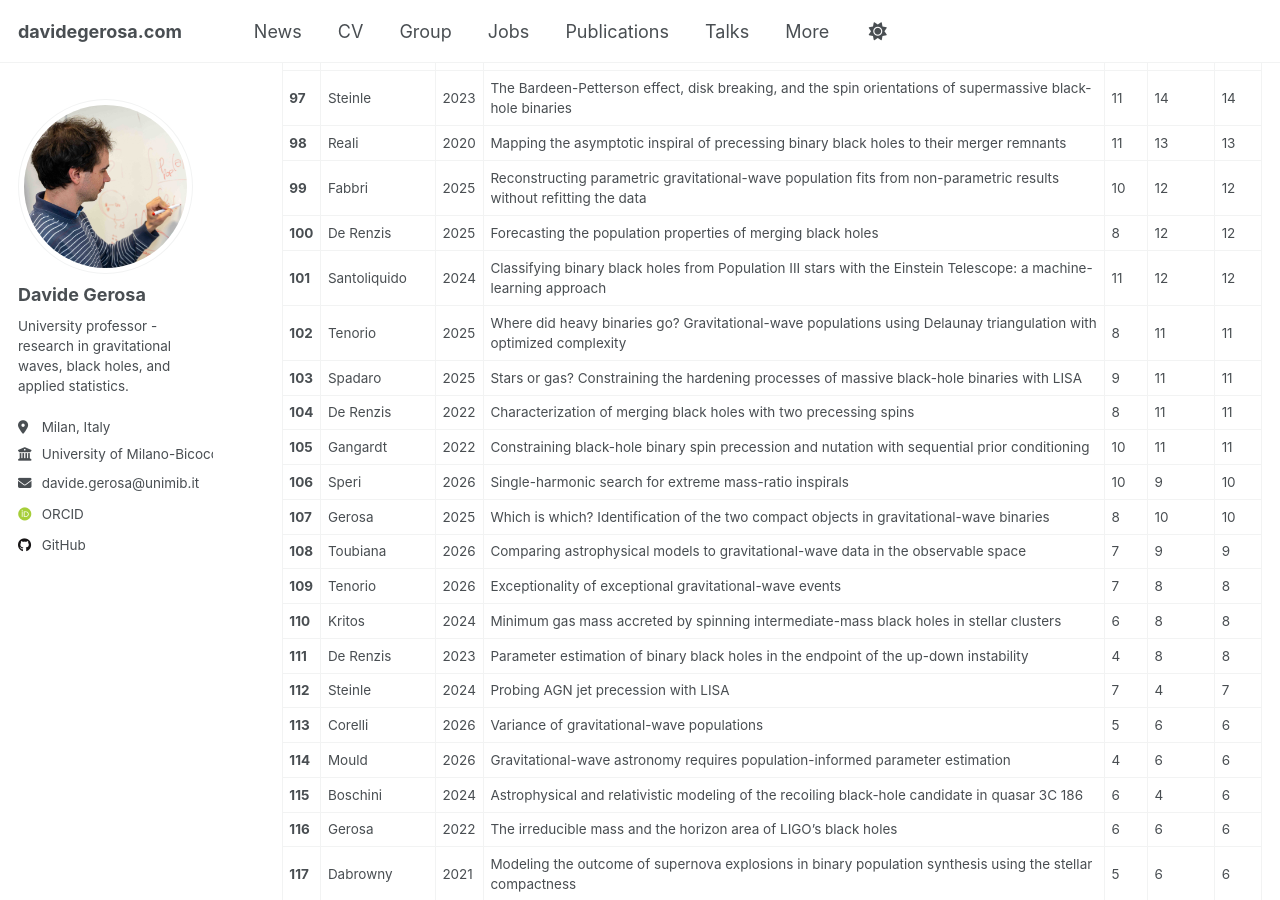
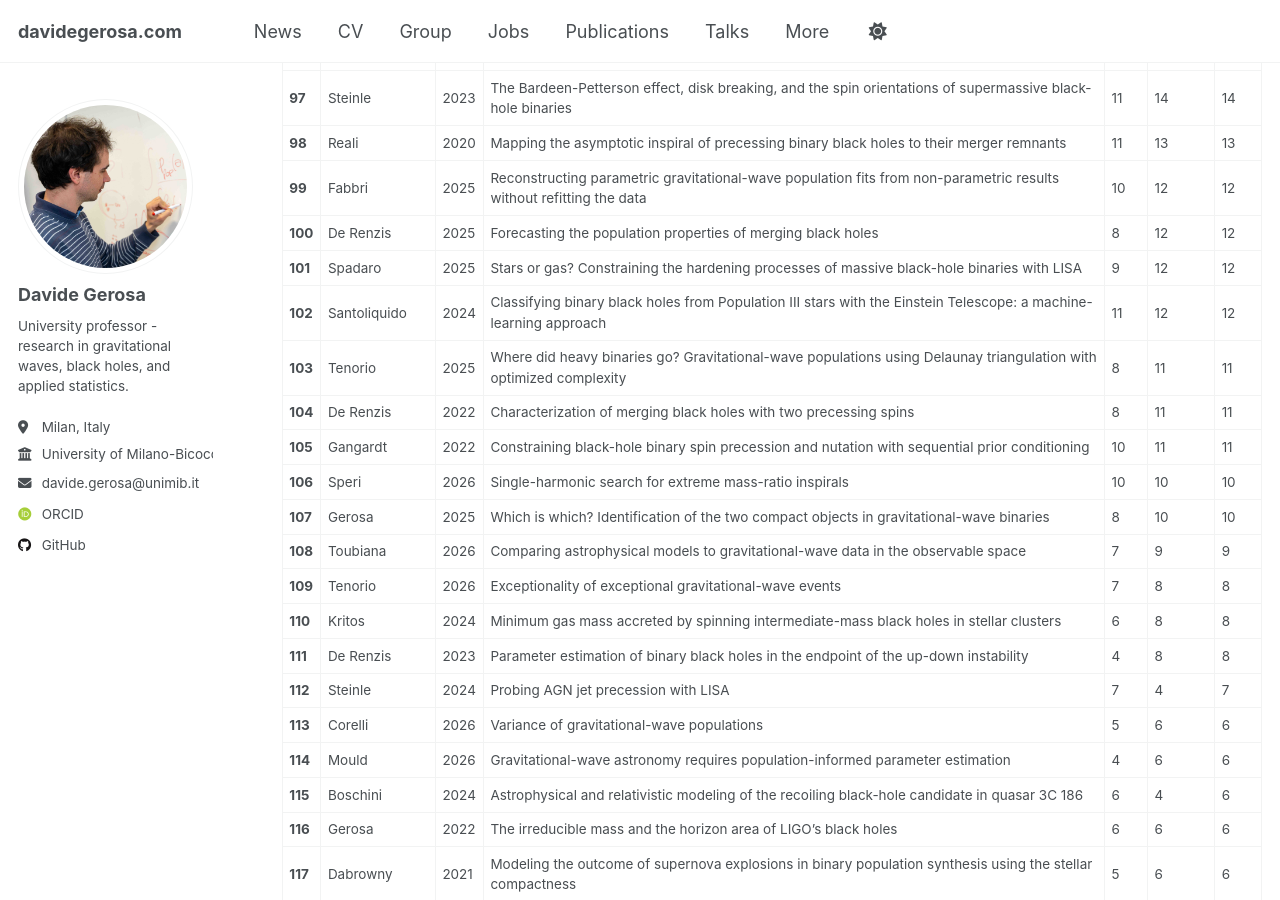
Before and after one commit to dgerosa/website, a Jekyll site: the page built from _pages/citations.md, in a window 1280 px wide and 900 px high, scrolled down 4382 px. Built offline with Jekyll 4.4.1, drawn with Linux system fonts in a browser that asks for light colours; some web fonts are replaced; some of the changed text lies outside the part shown.

Commit message:
Website update from workflow

```diff
--- a/_pages/_citations.md
+++ b/_pages/_citations.md
@@ -109,12 +109,12 @@
 | **98** | Reali | 2020 | Mapping the asymptotic inspiral of precessing binary black holes to their merger remnants | 11 | 13 | 13 |
 | **99** | Fabbri | 2025 | Reconstructing parametric gravitational-wave population fits from non-parametric results without refitting the data | 10 | 12 | 12 |
 | **100** | De Renzis | 2025 | Forecasting the population properties of merging black holes | 8 | 12 | 12 |
-| **101** | Santoliquido | 2024 | Classifying binary black holes from Population III stars with the Einstein Telescope: a machine-learning approach | 11 | 12 | 12 |
-| **102** | Tenorio | 2025 | Where did heavy binaries go? Gravitational-wave populations using Delaunay triangulation with optimized complexity | 8 | 11 | 11 |
-| **103** | Spadaro | 2025 | Stars or gas? Constraining the hardening processes of massive black-hole binaries with LISA | 9 | 11 | 11 |
+| **101** | Spadaro | 2025 | Stars or gas? Constraining the hardening processes of massive black-hole binaries with LISA | 9 | 12 | 12 |
+| **102** | Santoliquido | 2024 | Classifying binary black holes from Population III stars with the Einstein Telescope: a machine-learning approach | 11 | 12 | 12 |
+| **103** | Tenorio | 2025 | Where did heavy binaries go? Gravitational-wave populations using Delaunay triangulation with optimized complexity | 8 | 11 | 11 |
 | **104** | De Renzis | 2022 | Characterization of merging black holes with two precessing spins | 8 | 11 | 11 |
 | **105** | Gangardt | 2022 | Constraining black-hole binary spin precession and nutation with sequential prior conditioning | 10 | 11 | 11 |
-| **106** | Speri | 2026 | Single-harmonic search for extreme mass-ratio inspirals | 10 | 9 | 10 |
+| **106** | Speri | 2026 | Single-harmonic search for extreme mass-ratio inspirals | 10 | 10 | 10 |
 | **107** | Gerosa | 2025 | Which is which? Identification of the two compact objects in gravitational-wave binaries | 8 | 10 | 10 |
 | **108** | Toubiana | 2026 | Comparing astrophysical models to gravitational-wave data in the observable space | 7 | 9 | 9 |
 | **109** | Tenorio | 2026 | Exceptionality of exceptional gravitational-wave events | 7 | 8 | 8 |
```
Also changed, not shown: other parts of _pages/_citations.md (+8 -8 lines), _pages/_group.md (+1 -1 lines), _pages/_publications.md (+1 -1 lines), _pages/_talks.md (+1 -1 lines).
